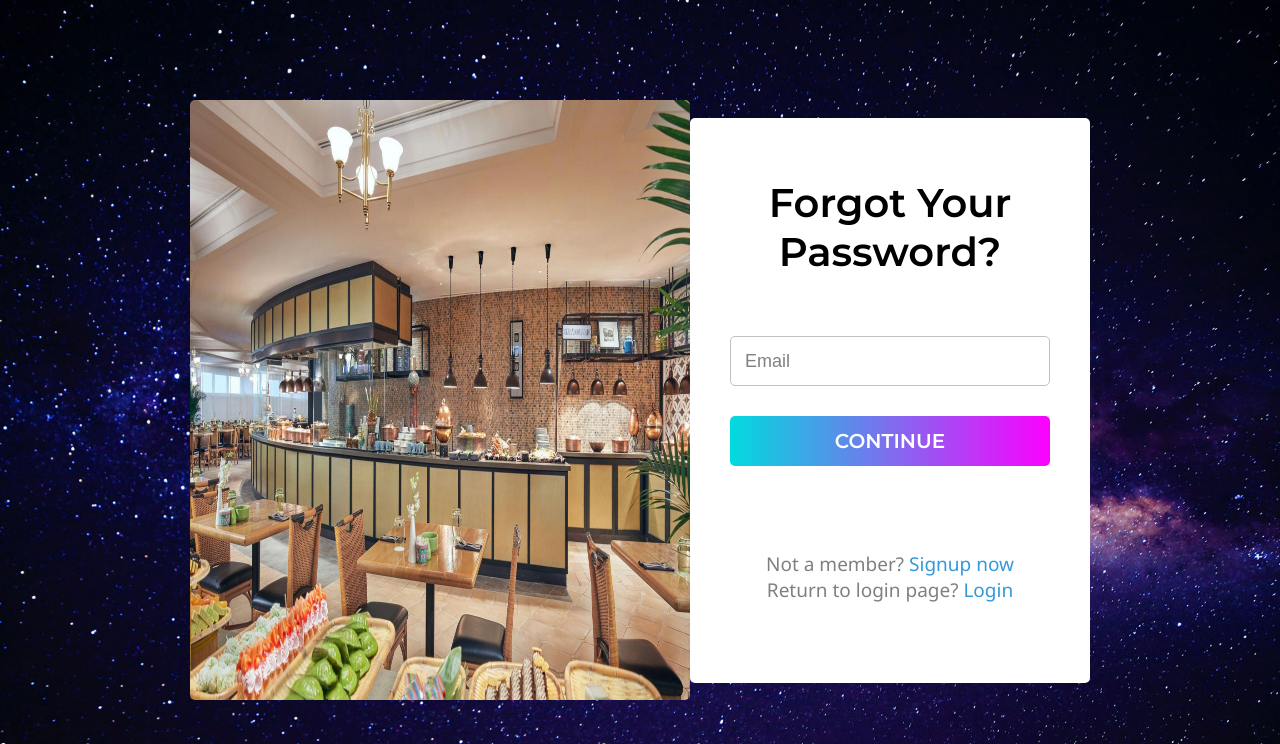
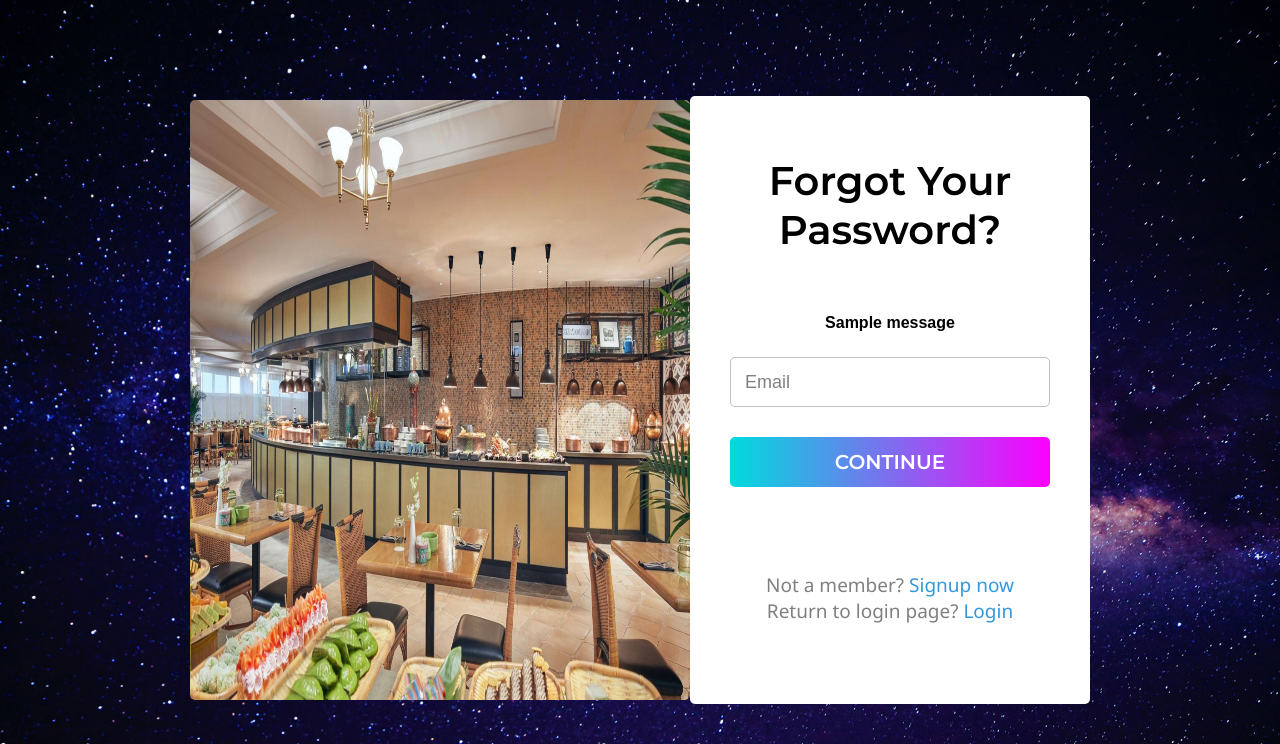
Before and after one commit to ZadeNova/SystemSecurityProject, a Flask app: page /ForgetPassword in a window 1280 px wide. Shown: the top 744 px of the page. Run offline with Flask 2, Linux system fonts and the light colour scheme; tables that the repository leaves empty or names only in its code hold one stand-in row (values such as "Sample post"); one stand-in notice (Sample message) is shown; some libraries are stand-ins or nearby versions.

Commit message:
Jaydon- Change on ForgetPassword.html

```diff
--- a/Templates/ForgetPassword.html
+++ b/Templates/ForgetPassword.html
@@ -176,6 +176,17 @@ form .button{
       <header>Forgot Your Password?</header>
 
       <form method="POST">
+          <p>
+              {% with messages = get_flashed_messages() %}
+              {% if messages %}
+              {% for message in messages %}
+          <div class="alert alert-primary">
+              <strong>{{ message }}</strong>
+          </div>
+          {% endfor %}
+          {% endif %}
+          {% endwith %}
+          </p>
         <div class="input-field">
           <input type="email" class='input' name="email" required>
           <label>Email</label>
--- a/__init__.py
+++ b/__init__.py
@@ -345,7 +345,8 @@ def ForgottenPassword():
                 print('sended')
             else:
                 print('It doesnt exit')
-            return redirect(url_for('login'))
+            flash('If your email matches an existing account we will send a password reset email within a few minutes.')
+            return render_template('ForgetPassword.html')
         else:
             return render_template('ForgetPassword.html')
     except:
```
